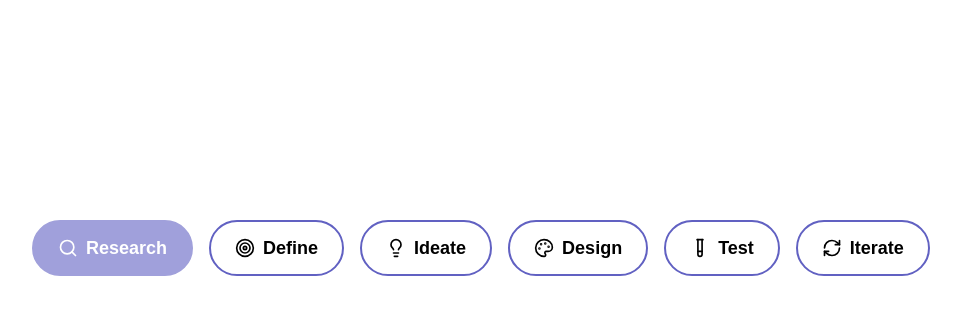
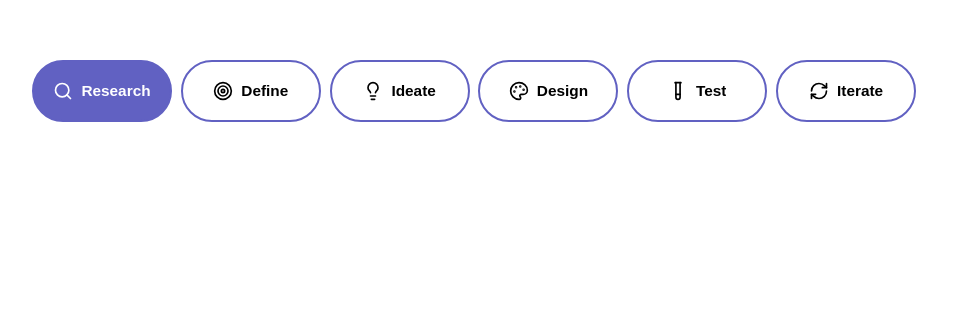
Before and after one commit to Frnt-End/portfolio, a React (Vite) app: page / in a window 1280 px wide. Shown: the part 9774-10088 px from the top of the page, without its empty margins (8-969 px from the left). Built offline with nearby package versions, Linux system fonts and the light colour scheme; a web font is replaced by a local one.

Commit message:
update breakdown nav

```diff
--- a/package.json
+++ b/package.json
@@ -10,6 +10,7 @@
     "preview": "vite preview"
   },
   "dependencies": {
+    "@anthropic-ai/sdk": "^0.76.0",
     "@gsap/react": "^2.1.1",
     "@studio-freight/lenis": "^1.0.42",
     "clsx": "^2.1.1",
--- a/src/components/Breakdown.jsx
+++ b/src/components/Breakdown.jsx
@@ -329,50 +329,53 @@ const Breakdown = () => {
           </div>
         </div>
 
-        <div
-          ref={navWrapperRef}
-          className="nav-wrapper mb-12"
-          style={{ paddingTop: "160px" }}
-        >
-          <div
-            style={{
-              paddingTop: isNavSticky
-                ? `${navRef.current?.offsetHeight || 80}px`
-                : "0"
-            }}
-          >
+        <div ref={navWrapperRef} className="nav-wrapper mb-12">
+          {isNavSticky && (
+            <div style={{ height: navRef.current?.offsetHeight || 80 }} />
+          )}
           <div
             ref={navRef}
-              className={`${isNavSticky ? "fixed top-0 left-0 right-0" : "relative w-full"} z-50 py-6 transition-opacity duration-300`}
+            className="z-50 py-6 transition-all duration-300"
             style={{
               backdropFilter: "blur(12px)",
               WebkitBackdropFilter: "blur(12px)",
               background: "rgba(255, 255, 255, 0.85)",
               opacity: isNavVisible ? 1 : 0,
-                pointerEvents: isNavVisible ? "auto" : "none"
+              pointerEvents: isNavVisible ? "auto" : "none",
+              position: isNavSticky ? "fixed" : "relative",
+              top: isNavSticky ? 0 : "auto",
+              left: 0,
+              right: 0,
+              width: "75%"
             }}
           >
-              <div className="flex flex-wrap gap-4 px-8 justify-start">
+            <div className="flex gap-[1%] px-8 justify-start">
               {phases.map((phase) => (
                 <button
                   key={phase.id}
                   onClick={() => scrollToPhase(phase.id)}
                   disabled={activePhase === phase.id}
-                    className="flex items-center gap-2 px-6 py-3 rounded-full border-2 transition-all duration-300 hover:scale-105 disabled:cursor-not-allowed disabled:opacity-60 disabled:scale-100 disabled:hover:scale-100"
+                  className="flex items-center justify-center gap-2 py-3 rounded-full border-2 transition-all duration-300 hover:scale-105 disabled:!cursor-pointer disabled:scale-100 disabled:hover:scale-100 disabled:hover:!cursor-pointer whitespace-nowrap"
                   style={{
                     borderColor: textColor,
                     background:
                       activePhase === phase.id ? textColor : "transparent",
-                      color: activePhase === phase.id ? "#fff" : "#000"
+                    color: activePhase === phase.id ? "#fff" : "#000",
+                    flex: "1 1 0",
+                    minWidth: "0",
+                    padding: "0.55rem clamp(0.3rem, 1.2vw, 1.2rem)",
+                    fontSize: "clamp(0.75rem, 1.2vw, 1.125rem)",
+                    ...(activePhase === phase.id
+                      ? { cursor: "pointer !important" }
+                      : {})
                   }}
                 >
-                    <phase.icon size={20} />
-                    <span className="font-semibold text-base sm:text-lg">
+                  <phase.icon size={20} style={{ flexShrink: 0 }} />
+                  <span className="font-semibold overflow-hidden text-ellipsis">
                     {phase.title}
                   </span>
                 </button>
               ))}
-              </div>
             </div>
           </div>
         </div>
```
Also changed, not shown: 1 other file (tests, documents, lock files or other folders). Lines whose indentation alone changed are shown as unchanged.
